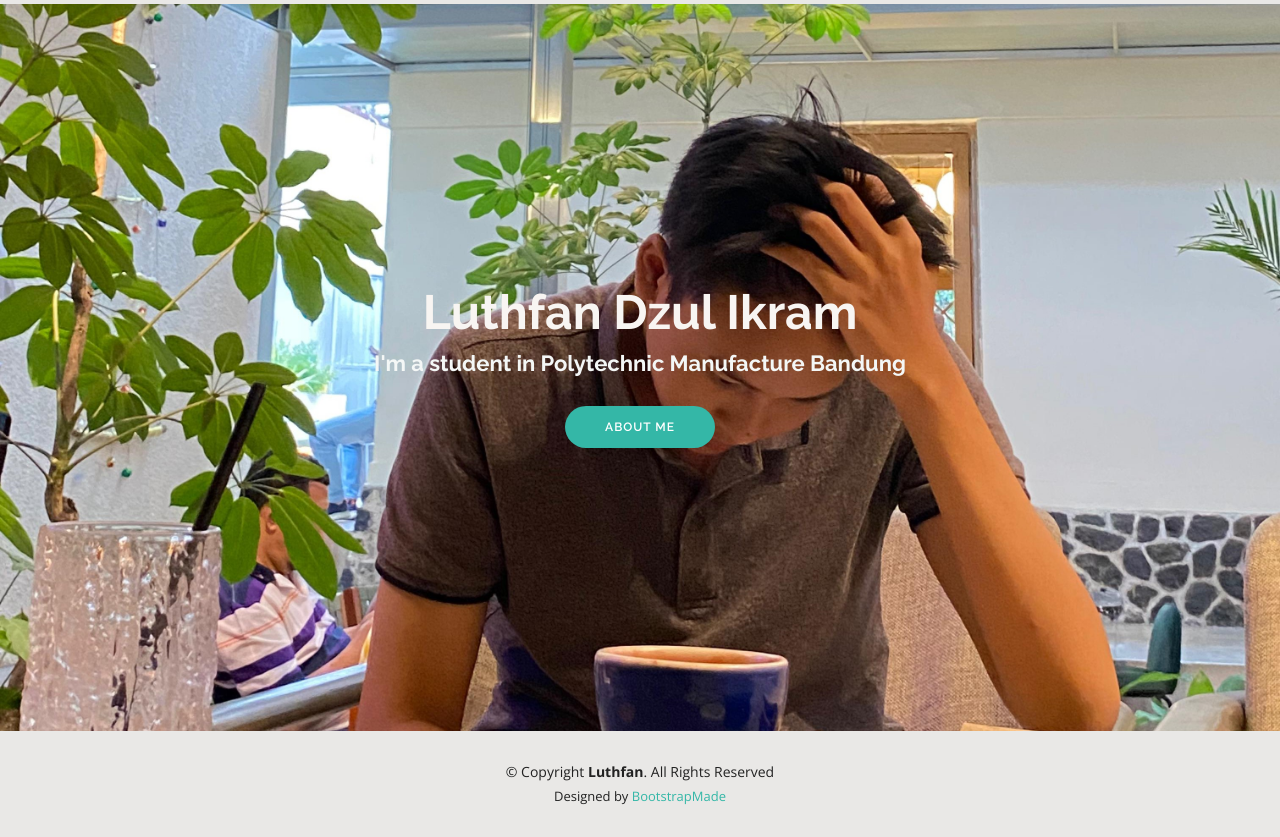
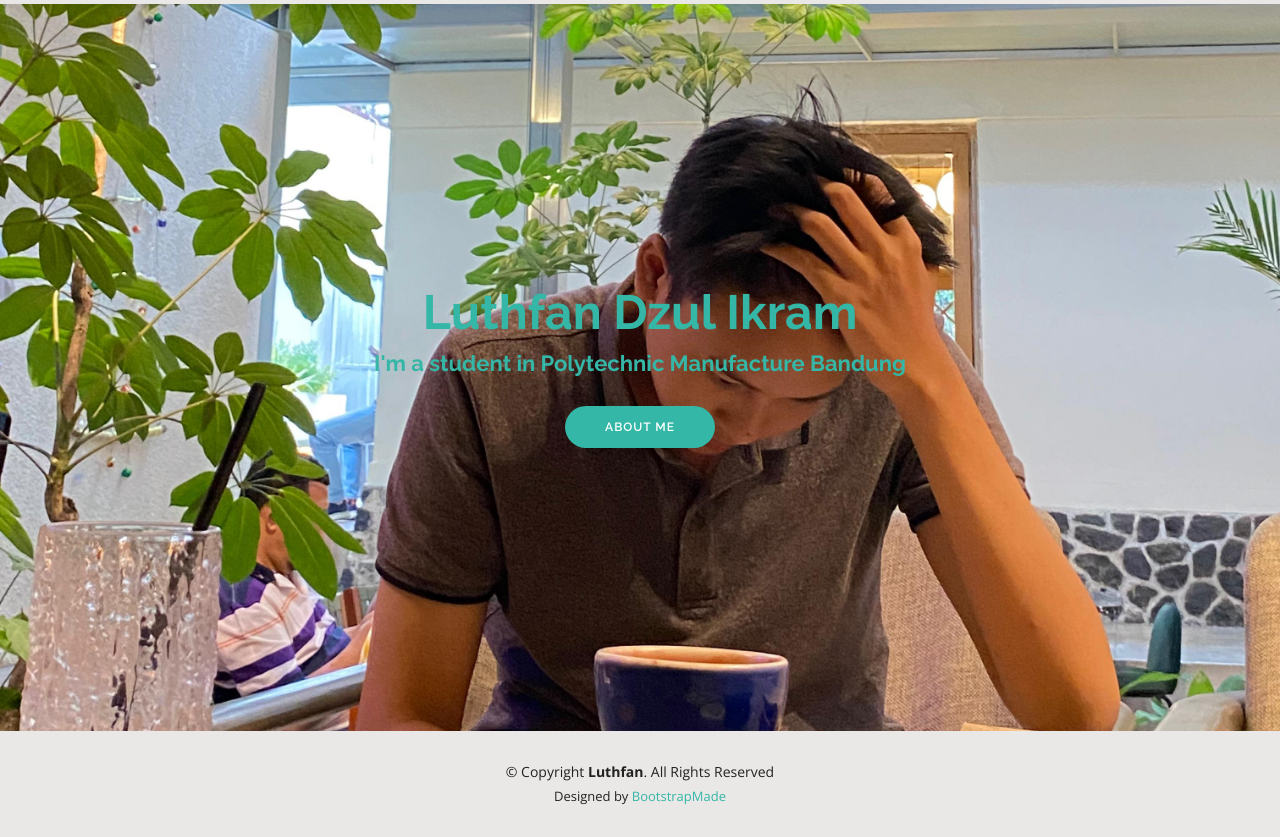
Before and after one commit to luthfannnn/websitelutpan, a plain HTML site: page index.html in a window 1280 px wide. Shown: the part 69-906 px from the top of the page. Drawn offline with nearby package versions, Linux system fonts and the light colour scheme.

Commit message:
Update style.css

```diff
--- a/assets/css/style.css
+++ b/assets/css/style.css
@@ -1288,10 +1288,10 @@ section {
   color: #34b7a7;
 }
 #hero h1 {
-  color: #f8f5f2; /* Ubah warna teks judul sesuai keinginan Anda */
+  color: #34b7a7; /* Ubah warna teks judul sesuai keinginan Anda */
 }
 #hero h2 {
-  color: #f4f7f6; /* Ubah warna teks subjudul sesuai keinginan Anda */
+  color: #34b7a7; /* Ubah warna teks subjudul sesuai keinginan Anda */
 }
 #hero h2 {s
   font-size: 28px; /* Ganti nilai 24px dengan ukuran font yang Anda inginkan */
```
